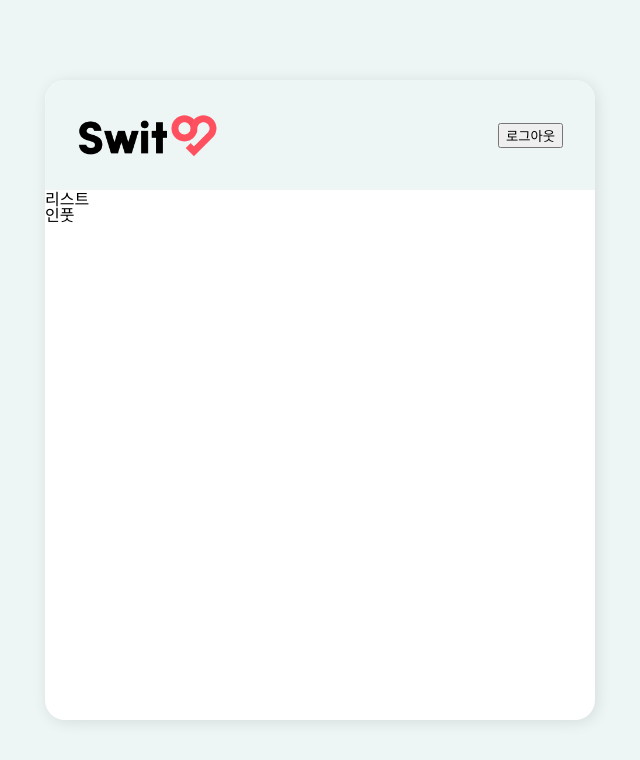
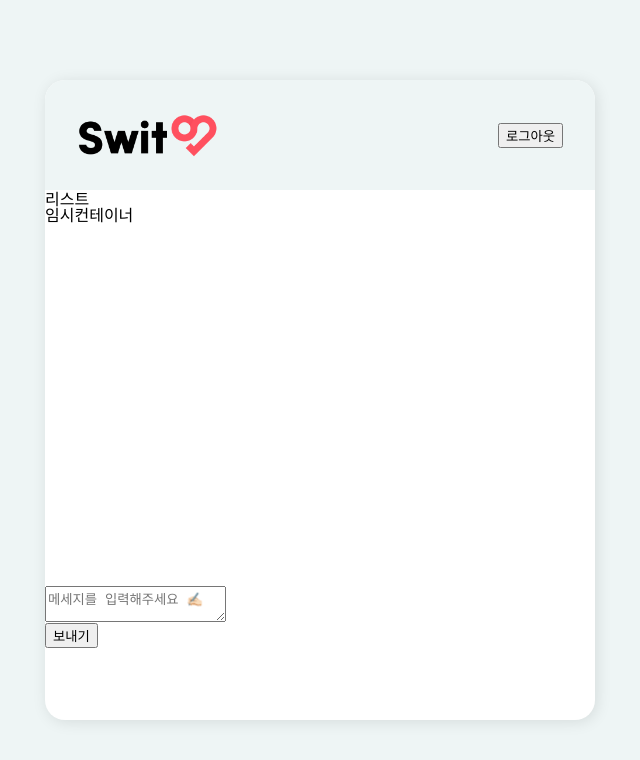
Before and after one commit to PreOnBoarding-Team17/Week2_Messenger, a React (Create React App) app: page / in a window 1280 px wide. Shown: the top 760 px of the page, without its empty margins (320-960 px from the left). Built offline with nearby package versions, Linux system fonts and the light colour scheme; what typesafe-actions would draw is missing.

Commit message:
feat #5: MessageInput 컨테이너 템플릿 작성

```diff
--- a/src/Components/MessageInput/index.tsx
+++ b/src/Components/MessageInput/index.tsx
@@ -1,11 +1,40 @@
-import React from 'react';
+import React, { useState } from 'react';
 import 'Components/MessageInput/scss/MessageInput.scss';
 
 const MessageInput = () => {
+  const [message, setMessage] = useState('');
+
+  const onChangeInput = (e: React.ChangeEvent<HTMLTextAreaElement>) => {
+    setMessage(e.target.value);
+  };
+
+  const onClickSend = () => {
+    console.log(message);
+    setMessage('');
+  };
+
   return (
-    <section>
-      <h1>인풋</h1>
-    </section>
+    <>
+      <section style={{ height: 'calc(80vh - 260px)' }}>임시컨테이너</section>
+      <section className="message-input">
+        <div className="message-input__textarea">
+          <textarea
+            name="message"
+            id="message"
+            placeholder="메세지를 입력해주세요 ✍🏻"
+            onChange={onChangeInput}
+            value={message}
+          ></textarea>
+        </div>
+        <button
+          type="button"
+          className="message-input__send-btn"
+          onClick={onClickSend}
+        >
+          보내기
+        </button>
+      </section>
+    </>
   );
 };
 
```
